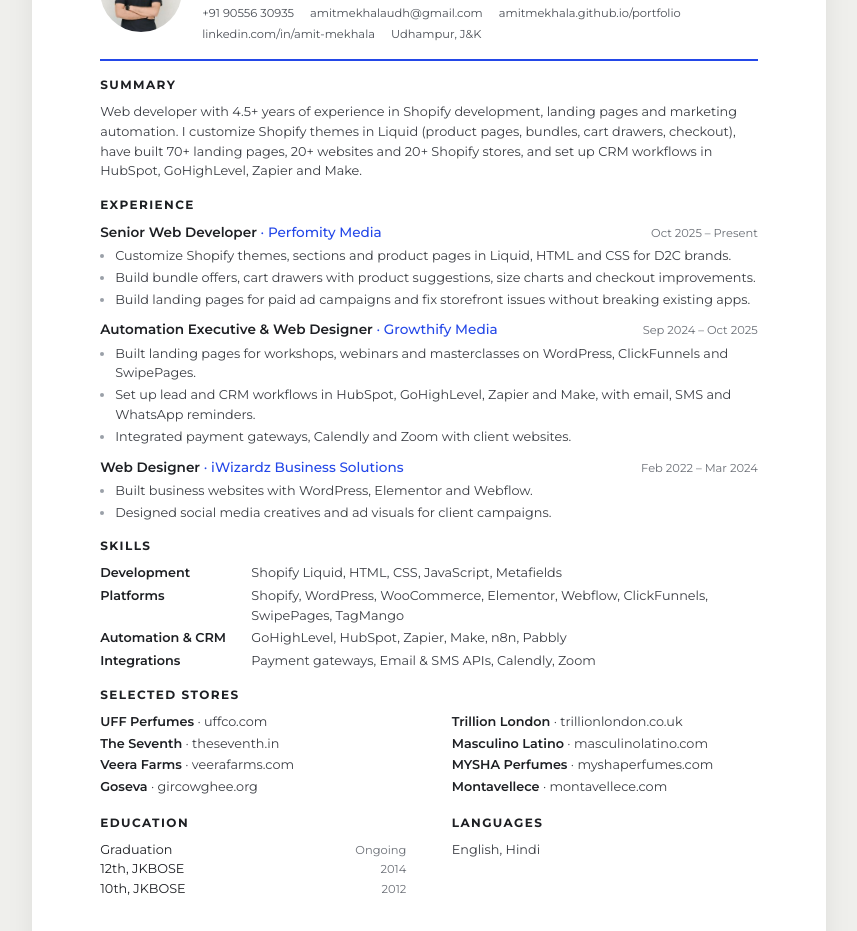
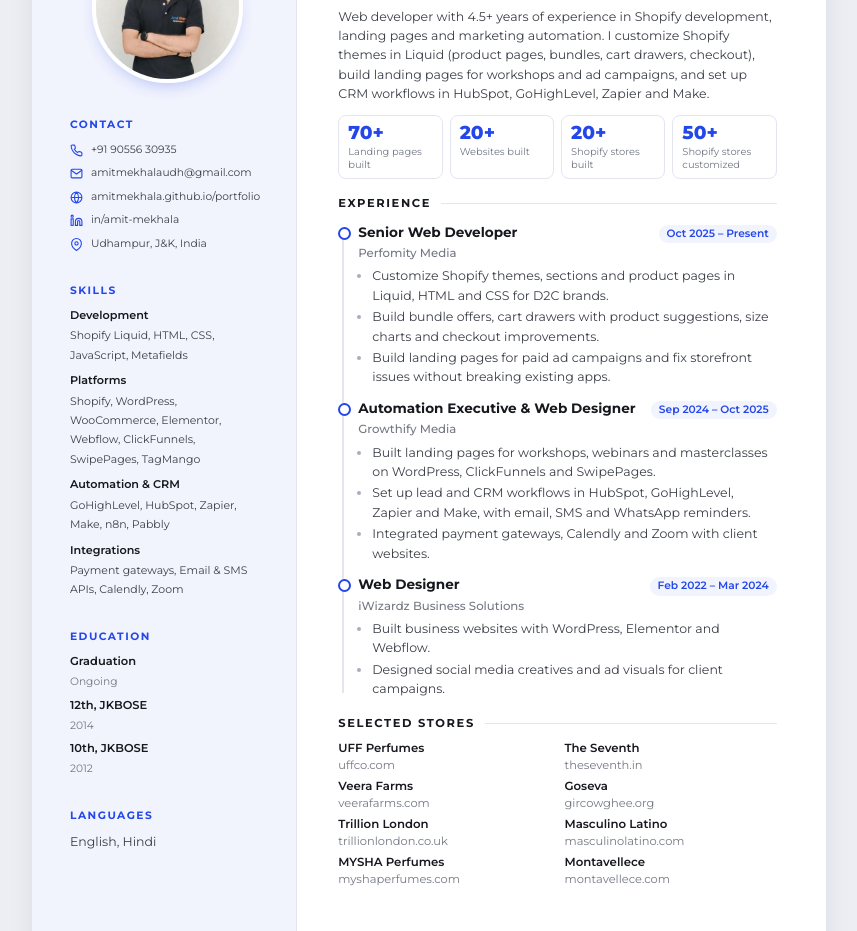
Before and after one commit to Amitmekhala/portfolio, a plain HTML site: page resume.html in a window 1280 px wide. Shown: the part 189-1120 px from the top of the page, without its empty margins (211-1068 px from the left). Drawn offline with Linux system fonts and the light colour scheme.

Commit message:
Better resume design, add 50+ stores customized

```diff
--- a/resume.html
+++ b/resume.html
@@ -6,72 +6,109 @@
 <title>Amit Kumar — Resume</title>
 <link rel="preconnect" href="https://fonts.googleapis.com">
 <link rel="preconnect" href="https://fonts.gstatic.com" crossorigin>
-<link href="https://fonts.googleapis.com/css2?family=Montserrat:wght@400;500;600;700&display=swap" rel="stylesheet">
+<link href="https://fonts.googleapis.com/css2?family=Montserrat:wght@400;500;600;700;800&display=swap" rel="stylesheet">
 <style>
 @page{size:A4;margin:0}
 *{margin:0;padding:0;box-sizing:border-box}
-body{font-family:Montserrat,Arial,sans-serif;color:#1d1f23;background:#efefec;font-size:9.6pt;line-height:1.55;-webkit-print-color-adjust:exact;print-color-adjust:exact}
+:root{--ink:#16181d;--txt:#3b3f47;--mute:#737884;--acc:#2347e8;--soft:#f2f4fd;--line:#e3e6f0}
+body{font-family:Montserrat,Arial,sans-serif;color:var(--ink);background:#eceef3;font-size:9.4pt;line-height:1.55;-webkit-print-color-adjust:exact;print-color-adjust:exact}
 a{color:inherit;text-decoration:none}
 .bar{max-width:210mm;margin:20px auto 12px;display:flex;justify-content:space-between;align-items:center}
 .bar a,.bar button{font:600 13px Montserrat,sans-serif;padding:10px 18px;border-radius:8px;border:0;cursor:pointer}
 .bar a{color:#5b5f66;padding-left:0}
-.bar button{background:#2347e8;color:#fff}
-.page{width:210mm;min-height:297mm;margin:0 auto 30px;background:#fff;padding:16mm 18mm;box-shadow:0 18px 40px -24px rgba(0,0,0,.3)}
-.head{display:flex;align-items:center;gap:20px;padding-bottom:16px;border-bottom:2px solid #2347e8}
-.head img{width:82px;height:82px;border-radius:50%;object-fit:cover}
-.head h1{font-size:22pt;font-weight:700;letter-spacing:-.01em;line-height:1.15}
-.head .role{font-size:10.5pt;font-weight:500;color:#2347e8;margin-top:2px}
-.contact{display:flex;flex-wrap:wrap;gap:3px 16px;margin-top:8px;font-size:8.6pt;color:#4a4e55}
-section{margin-top:15px}
-h2{font-size:9pt;font-weight:700;letter-spacing:.12em;text-transform:uppercase;color:#1d1f23;margin-bottom:7px}
-p{color:#3a3d43}
-.job{margin-bottom:10px}
+.bar button{background:var(--acc);color:#fff}
+.page{width:210mm;height:297mm;margin:0 auto 30px;background:#fff;display:grid;grid-template-columns:70mm 1fr;box-shadow:0 18px 40px -24px rgba(0,0,0,.3);overflow:hidden}
+.side{background:var(--soft);padding:14mm 8mm 12mm 10mm;border-right:1px solid var(--line)}
+.photo{width:40mm;height:40mm;border-radius:50%;overflow:hidden;margin:0 auto 9mm;border:4px solid #fff;box-shadow:0 8px 20px -10px rgba(35,71,232,.45)}
+.photo img{width:100%;height:100%;object-fit:cover}
+.side h2{font-size:8pt;font-weight:700;letter-spacing:.14em;text-transform:uppercase;color:var(--acc);margin:0 0 8px}
+.side section{margin-bottom:8mm}
+.ct{display:flex;gap:8px;align-items:flex-start;margin-bottom:7px;font-size:8pt;color:var(--txt);overflow-wrap:anywhere}
+.ct svg{width:13px;height:13px;flex:none;margin-top:2px;color:var(--acc)}
+.sk{margin-bottom:8px}
+.sk b{display:block;font-size:8.4pt;font-weight:600;color:var(--ink);margin-bottom:1px}
+.sk span{font-size:8.2pt;color:var(--txt)}
+.edu{margin-bottom:6px}
+.edu b{display:block;font-size:8.6pt;font-weight:600}
+.edu span{font-size:8pt;color:var(--mute)}
+.main{padding:14mm 13mm 12mm 11mm}
+h1{font-size:27pt;font-weight:800;letter-spacing:-.02em;line-height:1.05}
+h1 span{color:var(--acc)}
+.role{font-size:10.6pt;font-weight:600;color:var(--txt);margin-top:5px}
+.summary{margin-top:10px;color:var(--txt)}
+.stats{display:grid;grid-template-columns:repeat(4,1fr);gap:7px;margin:11px 0 2px}
+.stats div{border:1px solid var(--line);border-radius:8px;padding:7px 9px}
+.stats b{display:block;font-size:14pt;font-weight:800;color:var(--acc);line-height:1.1}
+.stats span{font-size:7.4pt;color:var(--mute);line-height:1.3;display:block;margin-top:2px}
+.main h2{font-size:8.6pt;font-weight:700;letter-spacing:.14em;text-transform:uppercase;color:var(--ink);margin:16px 0 9px;display:flex;align-items:center;gap:10px}
+.main h2::after{content:"";flex:1;height:1px;background:var(--line)}
+.tl{position:relative;padding-left:20px}
+.tl::before{content:"";position:absolute;left:4px;top:6px;bottom:6px;width:1.5px;background:var(--line)}
+.job{position:relative;margin-bottom:11px}
 .job:last-child{margin-bottom:0}
-.row{display:flex;justify-content:space-between;align-items:baseline;gap:12px}
-.job h3{font-size:10.2pt;font-weight:600}
-.job h3 span{font-weight:500;color:#2347e8}
-.date{font-size:8.6pt;color:#6b6f76;white-space:nowrap}
-ul{margin-top:3px;padding-left:15px;color:#3a3d43}
+.job::before{content:"";position:absolute;left:-20px;top:5px;width:9px;height:9px;border-radius:50%;background:#fff;border:2px solid var(--acc)}
+.job .top{display:flex;justify-content:space-between;align-items:baseline;gap:10px}
+.job h3{font-size:10.2pt;font-weight:700}
+.job .date{font-size:8pt;font-weight:600;color:var(--acc);background:var(--soft);padding:1px 8px;border-radius:20px;white-space:nowrap}
+.job .co{font-size:8.8pt;font-weight:500;color:var(--mute);margin:1px 0 4px}
+ul{padding-left:14px;color:var(--txt)}
 li{margin-bottom:2px}
-li::marker{color:#9aa0a8}
-.skills div{display:grid;grid-template-columns:40mm 1fr;margin-bottom:3px}
-.skills b{font-weight:600}
-.skills span{color:#3a3d43}
-.stores{columns:2;column-gap:12mm;color:#3a3d43}
-.stores div{break-inside:avoid;margin-bottom:2px}
-.stores b{font-weight:600;color:#1d1f23}
-.two{display:grid;grid-template-columns:1fr 1fr;gap:12mm}
-@media screen and (max-width:820px){.page{width:100%;min-height:auto;padding:24px}.head{flex-direction:column;align-items:flex-start}.two{grid-template-columns:1fr;gap:0}.stores{columns:1}.skills div{grid-template-columns:1fr}.bar{padding:0 16px}}
+li::marker{color:#a8aebb}
+.stores{display:grid;grid-template-columns:1fr 1fr;gap:5px 14px}
+.stores div{font-size:8.6pt;color:var(--mute)}
+.stores b{display:block;font-weight:600;color:var(--ink);font-size:8.8pt;line-height:1.3}
+@media screen and (max-width:820px){.page{width:100%;height:auto;grid-template-columns:1fr}.side{border-right:0}.stats{grid-template-columns:repeat(2,1fr)}.bar{padding:0 16px}}
 @media print{body{background:#fff}.bar{display:none}.page{margin:0;box-shadow:none}}
 </style>
 </head>
 <body>
 <div class="bar"><a href="./">← Back to portfolio</a><button onclick="window.print()">Download PDF</button></div>
 <div class="page">
-  <div class="head">
-    <img src="1772093790490.jpeg" alt="Amit Kumar">
-    <div>
-      <h1>Amit Kumar</h1>
+  <aside class="side">
+    <div class="photo"><img src="1772093790490.jpeg" alt="Amit Kumar"></div>
+    <section>
+      <h2>Contact</h2>
+      <div class="ct"><svg viewBox="0 0 24 24" fill="none" stroke="currentColor" stroke-width="2"><path d="M22 16.9v3a2 2 0 0 1-2.2 2 19.8 19.8 0 0 1-8.6-3.1 19.5 19.5 0 0 1-6-6A19.8 19.8 0 0 1 2.1 4.2 2 2 0 0 1 4.1 2h3a2 2 0 0 1 2 1.7c.1.9.4 1.8.7 2.7a2 2 0 0 1-.5 2.1L8 9.8a16 16 0 0 0 6 6l1.3-1.3a2 2 0 0 1 2.1-.4c.9.3 1.8.6 2.7.7a2 2 0 0 1 1.7 2z"/></svg><span>+91 90556 30935</span></div>
+      <div class="ct"><svg viewBox="0 0 24 24" fill="none" stroke="currentColor" stroke-width="2"><rect x="2" y="4" width="20" height="16" rx="2"/><path d="m22 6-10 7L2 6"/></svg><a href="mailto:amitmekhalaudh@gmail.com">amitmekhalaudh@gmail.com</a></div>
+      <div class="ct"><svg viewBox="0 0 24 24" fill="none" stroke="currentColor" stroke-width="2"><circle cx="12" cy="12" r="10"/><path d="M2 12h20M12 2a15 15 0 0 1 0 20M12 2a15 15 0 0 0 0 20"/></svg><a href="https://amitmekhala.github.io/portfolio/">amitmekhala.github.io/portfolio</a></div>
+      <div class="ct"><svg viewBox="0 0 24 24" fill="none" stroke="currentColor" stroke-width="2"><path d="M16 8a6 6 0 0 1 6 6v7h-4v-7a2 2 0 0 0-4 0v7h-4v-7a6 6 0 0 1 6-6z"/><rect x="2" y="9" width="4" height="12"/><circle cx="4" cy="4" r="2"/></svg><a href="https://www.linkedin.com/in/amit-mekhala-b76b2019b">in/amit-mekhala</a></div>
+      <div class="ct"><svg viewBox="0 0 24 24" fill="none" stroke="currentColor" stroke-width="2"><path d="M21 10c0 7-9 13-9 13S3 17 3 10a9 9 0 0 1 18 0z"/><circle cx="12" cy="10" r="3"/></svg><span>Udhampur, J&amp;K, India</span></div>
+    </section>
+    <section>
+      <h2>Skills</h2>
+      <div class="sk"><b>Development</b><span>Shopify Liquid, HTML, CSS, JavaScript, Metafields</span></div>
+      <div class="sk"><b>Platforms</b><span>Shopify, WordPress, WooCommerce, Elementor, Webflow, ClickFunnels, SwipePages, TagMango</span></div>
+      <div class="sk"><b>Automation &amp; CRM</b><span>GoHighLevel, HubSpot, Zapier, Make, n8n, Pabbly</span></div>
+      <div class="sk"><b>Integrations</b><span>Payment gateways, Email &amp; SMS APIs, Calendly, Zoom</span></div>
+    </section>
+    <section>
+      <h2>Education</h2>
+      <div class="edu"><b>Graduation</b><span>Ongoing</span></div>
+      <div class="edu"><b>12th, JKBOSE</b><span>2014</span></div>
+      <div class="edu"><b>10th, JKBOSE</b><span>2012</span></div>
+    </section>
+    <section>
+      <h2>Languages</h2>
+      <span style="color:var(--txt)">English, Hindi</span>
+    </section>
+  </aside>
+
+  <main class="main">
+    <h1>Amit <span>Kumar</span></h1>
     <div class="role">Senior Web Developer · Shopify &amp; Marketing Automation</div>
-      <div class="contact">
-        <span>+91 90556 30935</span>
-        <a href="mailto:amitmekhalaudh@gmail.com">amitmekhalaudh@gmail.com</a>
-        <a href="https://amitmekhala.github.io/portfolio/">amitmekhala.github.io/portfolio</a>
-        <a href="https://www.linkedin.com/in/amit-mekhala-b76b2019b">linkedin.com/in/amit-mekhala</a>
-        <span>Udhampur, J&amp;K</span>
-      </div>
-    </div>
+    <p class="summary">Web developer with 4.5+ years of experience in Shopify development, landing pages and marketing automation. I customize Shopify themes in Liquid (product pages, bundles, cart drawers, checkout), build landing pages for workshops and ad campaigns, and set up CRM workflows in HubSpot, GoHighLevel, Zapier and Make.</p>
+    <div class="stats">
+      <div><b>70+</b><span>Landing pages built</span></div>
+      <div><b>20+</b><span>Websites built</span></div>
+      <div><b>20+</b><span>Shopify stores built</span></div>
+      <div><b>50+</b><span>Shopify stores customized</span></div>
     </div>
 
-  <section>
-    <h2>Summary</h2>
-    <p>Web developer with 4.5+ years of experience in Shopify development, landing pages and marketing automation. I customize Shopify themes in Liquid (product pages, bundles, cart drawers, checkout), have built 70+ landing pages, 20+ websites and 20+ Shopify stores, and set up CRM workflows in HubSpot, GoHighLevel, Zapier and Make.</p>
-  </section>
-
-  <section>
     <h2>Experience</h2>
+    <div class="tl">
       <div class="job">
-      <div class="row"><h3>Senior Web Developer <span>· Perfomity Media</span></h3><span class="date">Oct 2025 – Present</span></div>
+        <div class="top"><h3>Senior Web Developer</h3><span class="date">Oct 2025 – Present</span></div>
+        <div class="co">Perfomity Media</div>
         <ul>
           <li>Customize Shopify themes, sections and product pages in Liquid, HTML and CSS for D2C brands.</li>
           <li>Build bundle offers, cart drawers with product suggestions, size charts and checkout improvements.</li>
@@ -79,7 +116,8 @@ li::marker{color:#9aa0a8}
         </ul>
       </div>
       <div class="job">
-      <div class="row"><h3>Automation Executive &amp; Web Designer <span>· Growthify Media</span></h3><span class="date">Sep 2024 – Oct 2025</span></div>
+        <div class="top"><h3>Automation Executive &amp; Web Designer</h3><span class="date">Sep 2024 – Oct 2025</span></div>
+        <div class="co">Growthify Media</div>
         <ul>
           <li>Built landing pages for workshops, webinars and masterclasses on WordPress, ClickFunnels and SwipePages.</li>
           <li>Set up lead and CRM workflows in HubSpot, GoHighLevel, Zapier and Make, with email, SMS and WhatsApp reminders.</li>
@@ -87,48 +125,27 @@ li::marker{color:#9aa0a8}
         </ul>
       </div>
       <div class="job">
-      <div class="row"><h3>Web Designer <span>· iWizardz Business Solutions</span></h3><span class="date">Feb 2022 – Mar 2024</span></div>
+        <div class="top"><h3>Web Designer</h3><span class="date">Feb 2022 – Mar 2024</span></div>
+        <div class="co">iWizardz Business Solutions</div>
         <ul>
           <li>Built business websites with WordPress, Elementor and Webflow.</li>
           <li>Designed social media creatives and ad visuals for client campaigns.</li>
         </ul>
       </div>
-  </section>
+    </div>
 
-  <section class="skills">
-    <h2>Skills</h2>
-    <div><b>Development</b><span>Shopify Liquid, HTML, CSS, JavaScript, Metafields</span></div>
-    <div><b>Platforms</b><span>Shopify, WordPress, WooCommerce, Elementor, Webflow, ClickFunnels, SwipePages, TagMango</span></div>
-    <div><b>Automation &amp; CRM</b><span>GoHighLevel, HubSpot, Zapier, Make, n8n, Pabbly</span></div>
-    <div><b>Integrations</b><span>Payment gateways, Email &amp; SMS APIs, Calendly, Zoom</span></div>
-  </section>
-
-  <section>
     <h2>Selected Stores</h2>
     <div class="stores">
-      <div><b>UFF Perfumes</b> · uffco.com</div>
-      <div><b>The Seventh</b> · theseventh.in</div>
-      <div><b>Veera Farms</b> · veerafarms.com</div>
-      <div><b>Goseva</b> · gircowghee.org</div>
-      <div><b>Trillion London</b> · trillionlondon.co.uk</div>
-      <div><b>Masculino Latino</b> · masculinolatino.com</div>
-      <div><b>MYSHA Perfumes</b> · myshaperfumes.com</div>
-      <div><b>Montavellece</b> · montavellece.com</div>
+      <div><b>UFF Perfumes</b>uffco.com</div>
+      <div><b>The Seventh</b>theseventh.in</div>
+      <div><b>Veera Farms</b>veerafarms.com</div>
+      <div><b>Goseva</b>gircowghee.org</div>
+      <div><b>Trillion London</b>trillionlondon.co.uk</div>
+      <div><b>Masculino Latino</b>masculinolatino.com</div>
+      <div><b>MYSHA Perfumes</b>myshaperfumes.com</div>
+      <div><b>Montavellece</b>montavellece.com</div>
     </div>
-  </section>
-
-  <div class="two">
-    <section>
-      <h2>Education</h2>
-      <div class="row"><span>Graduation</span><span class="date">Ongoing</span></div>
-      <div class="row"><span>12th, JKBOSE</span><span class="date">2014</span></div>
-      <div class="row"><span>10th, JKBOSE</span><span class="date">2012</span></div>
-    </section>
-    <section>
-      <h2>Languages</h2>
-      <p>English, Hindi</p>
-    </section>
-  </div>
+  </main>
 </div>
 </body>
 </html>
```
Also changed, not shown: index.html (+2 -2 lines). Lines whose indentation alone changed are shown as unchanged.
